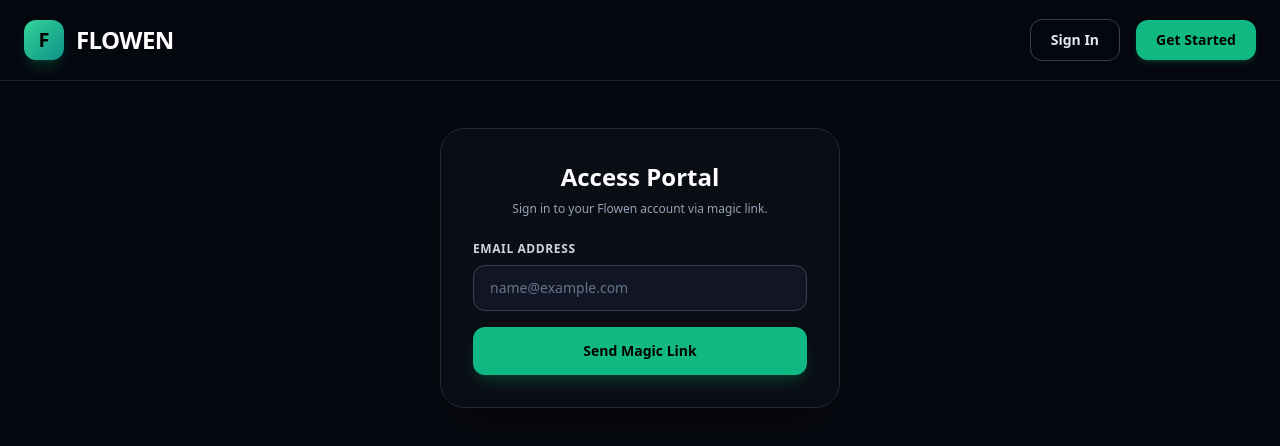
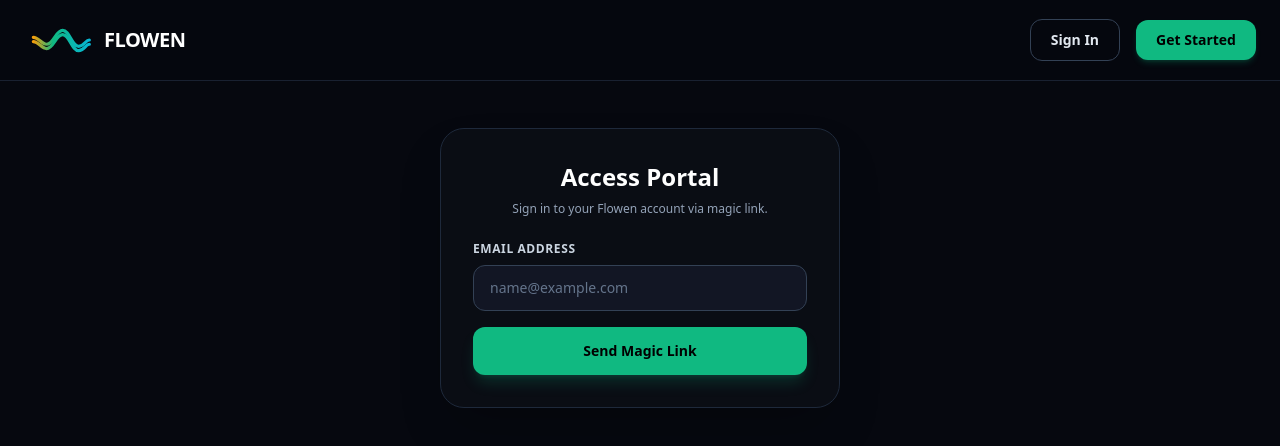
Before and after one commit to flowentechnologies/flowen-platform, a Next.js app: page /auth/login in a window 1280 px wide. Shown: the top 446 px of the page. Built offline with nearby package versions, Linux system fonts and the light colour scheme.

Commit message:
style: replace logo mark with dual-waveform gradient and link to landing page

```diff
--- /dev/null
+++ b/src/components/FlowenLogo.tsx
@@ -0,0 +1,59 @@
+'use client';
+
+import React from 'react';
+import Link from 'next/link';
+
+interface FlowenLogoProps {
+  className?: string;
+  showText?: boolean;
+}
+
+export function FlowenLogo({ className = 'h-8', showText = true }: FlowenLogoProps) {
+  return (
+    <Link
+      href="/"
+      className="inline-flex items-center gap-3 group focus:outline-none focus:ring-2 focus:ring-emerald-500/50 rounded-xl p-1 transition-all"
+    >
+      {/* Dual Waveform Logo Mark */}
+      <svg
+        viewBox="0 0 120 60"
+        fill="none"
+        xmlns="http://www.w3.org/2000/svg"
+        className={`${className} w-auto transition-transform group-hover:scale-105`}
+      >
+        <defs>
+          <linearGradient id="flowen-wave-gradient" x1="0%" y1="50%" x2="100%" y2="50%">
+            <stop offset="0%" stopColor="#F59E0B" />    {/* Amber / Yellow-Gold */}
+            <stop offset="35%" stopColor="#10B981" />   {/* Emerald Green */}
+            <stop offset="100%" stopColor="#06B6D4" />  {/* Teal / Cyan */}
+          </linearGradient>
+        </defs>
+
+        {/* Top Wave Stream */}
+        <path
+          d="M 10 25 C 20 25, 25 38, 35 38 C 48 38, 52 12, 65 12 C 78 12, 82 42, 95 42 C 105 42, 108 30, 115 30"
+          stroke="url(#flowen-wave-gradient)"
+          strokeWidth="6"
+          strokeLinecap="round"
+          fill="none"
+        />
+
+        {/* Bottom Wave Stream (Parallel Flow) */}
+        <path
+          d="M 10 33 C 20 33, 25 46, 35 46 C 48 46, 52 20, 65 20 C 78 20, 82 50, 95 50 C 105 50, 108 38, 115 38"
+          stroke="url(#flowen-wave-gradient)"
+          strokeWidth="6"
+          strokeLinecap="round"
+          fill="none"
+        />
+      </svg>
+
+      {/* Brand Text */}
+      {showText && (
+        <span className="text-xl font-black tracking-tight text-white group-hover:text-emerald-400 transition-colors">
+          FLOWEN
+        </span>
+      )}
+    </Link>
+  );
+}
--- a/src/components/Header.tsx
+++ b/src/components/Header.tsx
@@ -3,6 +3,7 @@
 import React from 'react';
 import Link from 'next/link';
 import { usePathname } from 'next/navigation';
+import { FlowenLogo } from './FlowenLogo';
 
 interface Props {
   isAuthenticated?: boolean;
@@ -14,12 +15,8 @@ export function Header({ isAuthenticated = false }: Props) {
   return (
     <nav className="fixed top-0 left-0 right-0 z-40 bg-[#06080F]/85 backdrop-blur-md border-b border-slate-800/80">
       <div className="max-w-7xl mx-auto px-6 h-20 flex items-center justify-between">
-        <Link href="/" className="flex items-center space-x-3">
-          <div className="w-10 h-10 rounded-xl bg-gradient-to-br from-emerald-400 to-teal-600 flex items-center justify-center font-black text-black text-xl shadow-lg shadow-emerald-500/20">
-            F
-          </div>
-          <span className="text-2xl font-black tracking-tight text-white">FLOWEN</span>
-        </Link>
+        {/* Clickable New Logo Redirecting to Landing Page (/) */}
+        <FlowenLogo className="h-8" />
 
         {isAuthenticated ? (
           <div className="flex items-center space-x-6 text-sm font-medium">
```
